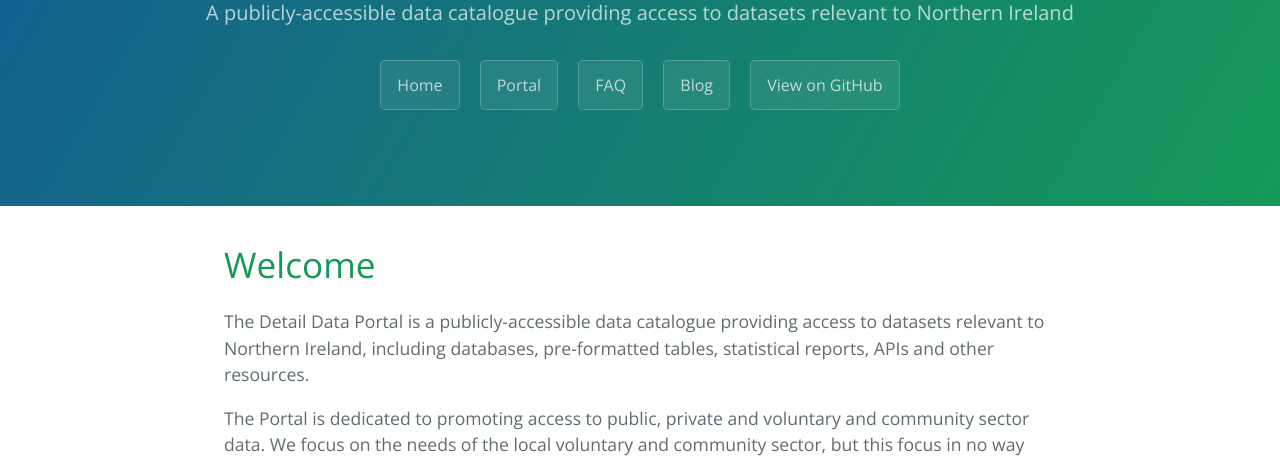
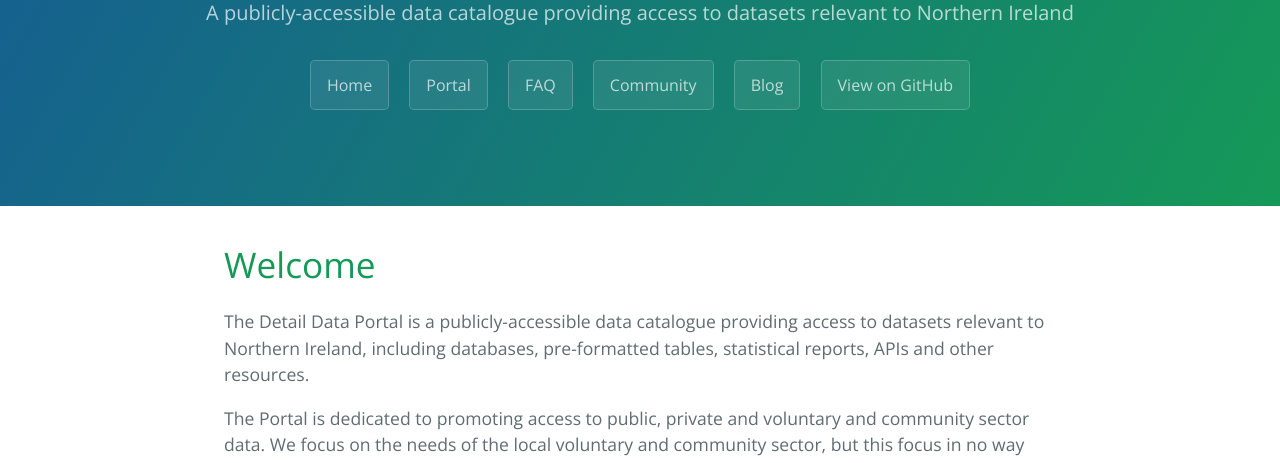
Before and after one commit to BobHarper1/dataportal, a Jekyll site: the page built from index.html, in a window 1280 px wide and 900 px high, cut to the strip 437-900 px from the top of the window. Built offline with Jekyll 4.4.1, drawn with Linux system fonts in a browser that asks for light colours; Markdown is read by kramdown in place of the engine named in the settings.

Commit message:
Update default.html
added community button

```diff
--- a/_layouts/default.html
+++ b/_layouts/default.html
@@ -18,6 +18,7 @@
       <a href="/data-portal" class="btn">Home</a>
       <a href="http://www.data.nicva.org" class="btn">Portal</a>
       <a href="/data-portal/FAQ.html" class="btn">FAQ</a>
+      <a href="/data-portal/community.html" class="btn">Community</a>
       <a href="/data-portal" class="btn">Blog</a>
       <a href="https://github.com/NICVA/data-portal" class="btn">View on GitHub</a>
     </section>
```
